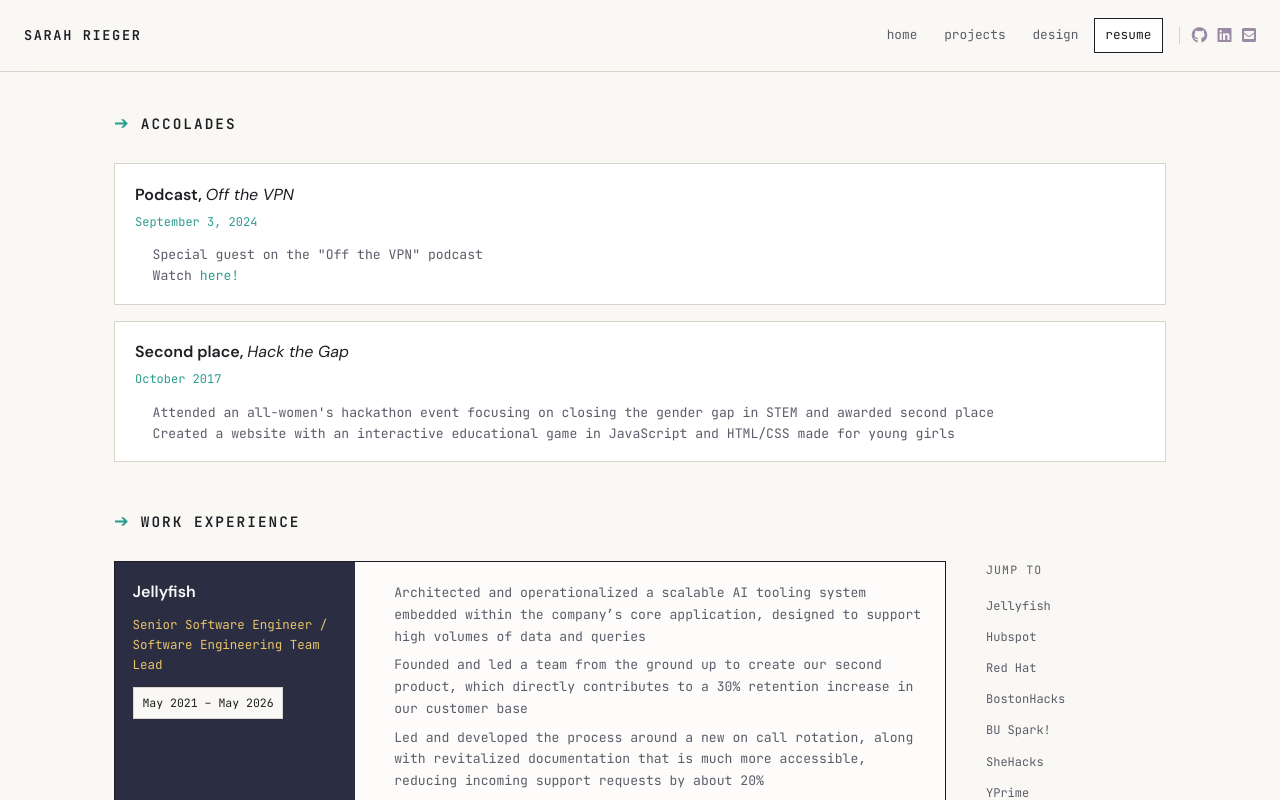
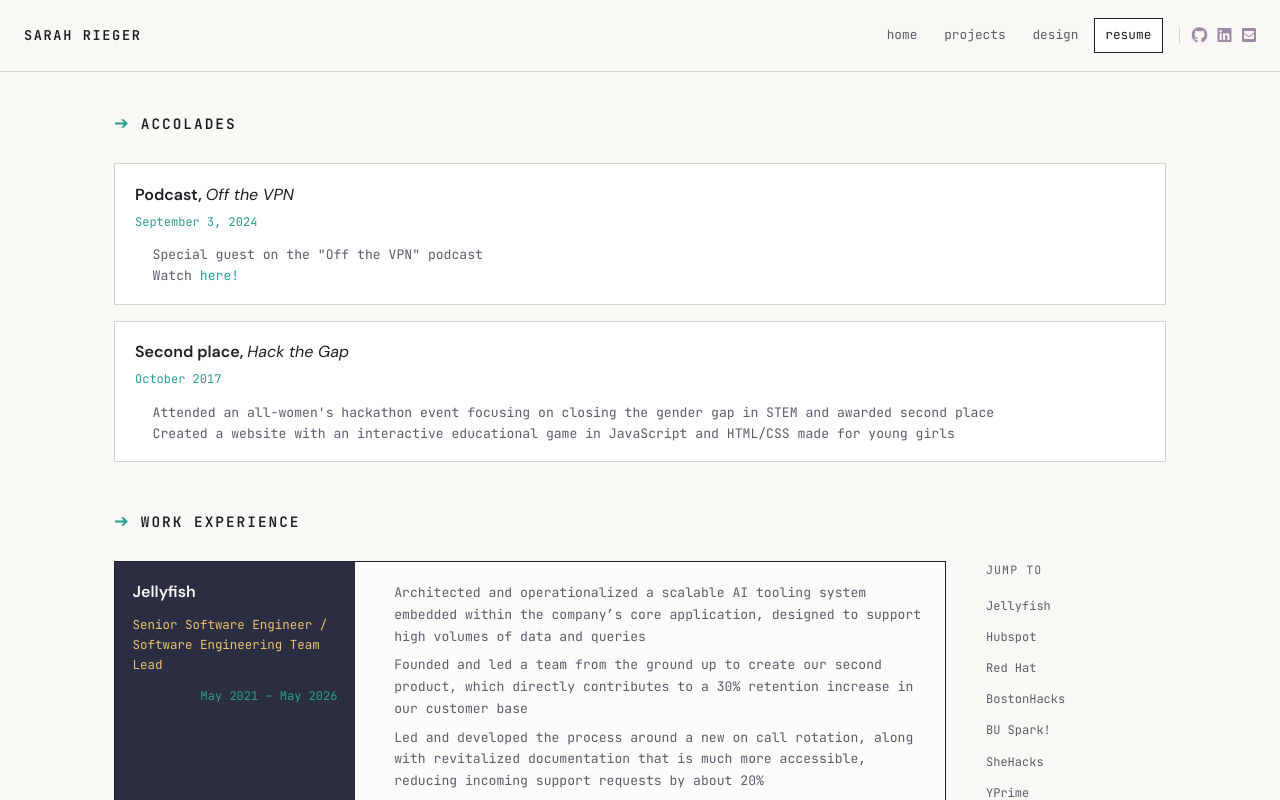
Before and after one commit to sarah256/sarah256.github.io, a React (Vite) app: page /resume in a window 1280 px wide. Shown: the top 800 px of the page. Built offline with nearby package versions, Linux system fonts and the light colour scheme; no server answers; what @posthog/react would draw is missing.

Commit message:
update resume styling

```diff
--- a/src/components/ExperienceBlock.module.css
+++ b/src/components/ExperienceBlock.module.css
@@ -30,14 +30,14 @@
 }
 
 .dateBadge {
-  display: inline-block;
+  display: block;
   font-family: var(--font-mono);
-  font-size: 0.72rem;
-  padding: 0.35rem 0.55rem;
-  background: var(--color-bg);
-  color: var(--color-text);
-  border: 1px solid var(--color-border);
-  width: fit-content;
+  font-size: 0.75rem;
+  color: var(--color-accent);
+  text-align: right;
+  background: none;
+  border: none;
+  padding: 0;
 }
 
 .content {
```
